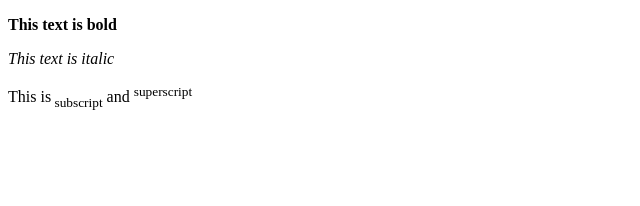
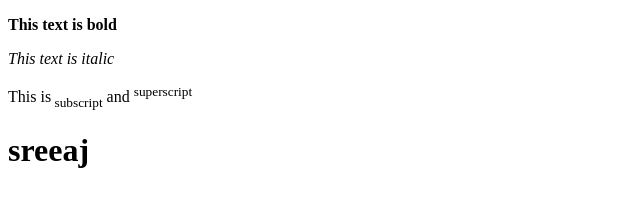
Before and after one commit to sreerajkodakkad/gitWithDate, a plain HTML site: page index.html in a window 1280 px wide. Shown: the whole page, without its empty margins (0-640 px from the left). Drawn offline with Linux system fonts and the light colour scheme.

Commit message:
added h1 heading

```diff
--- a/index.html
+++ b/index.html
@@ -5,6 +5,7 @@
 <p><b>This text is bold</b></p>
 <p><i>This text is italic</i></p>
 <p>This is<sub> subscript</sub> and <sup>superscript</sup></p>
+<h1>sreeaj</h1>
 
 </body>
 </html>
```
